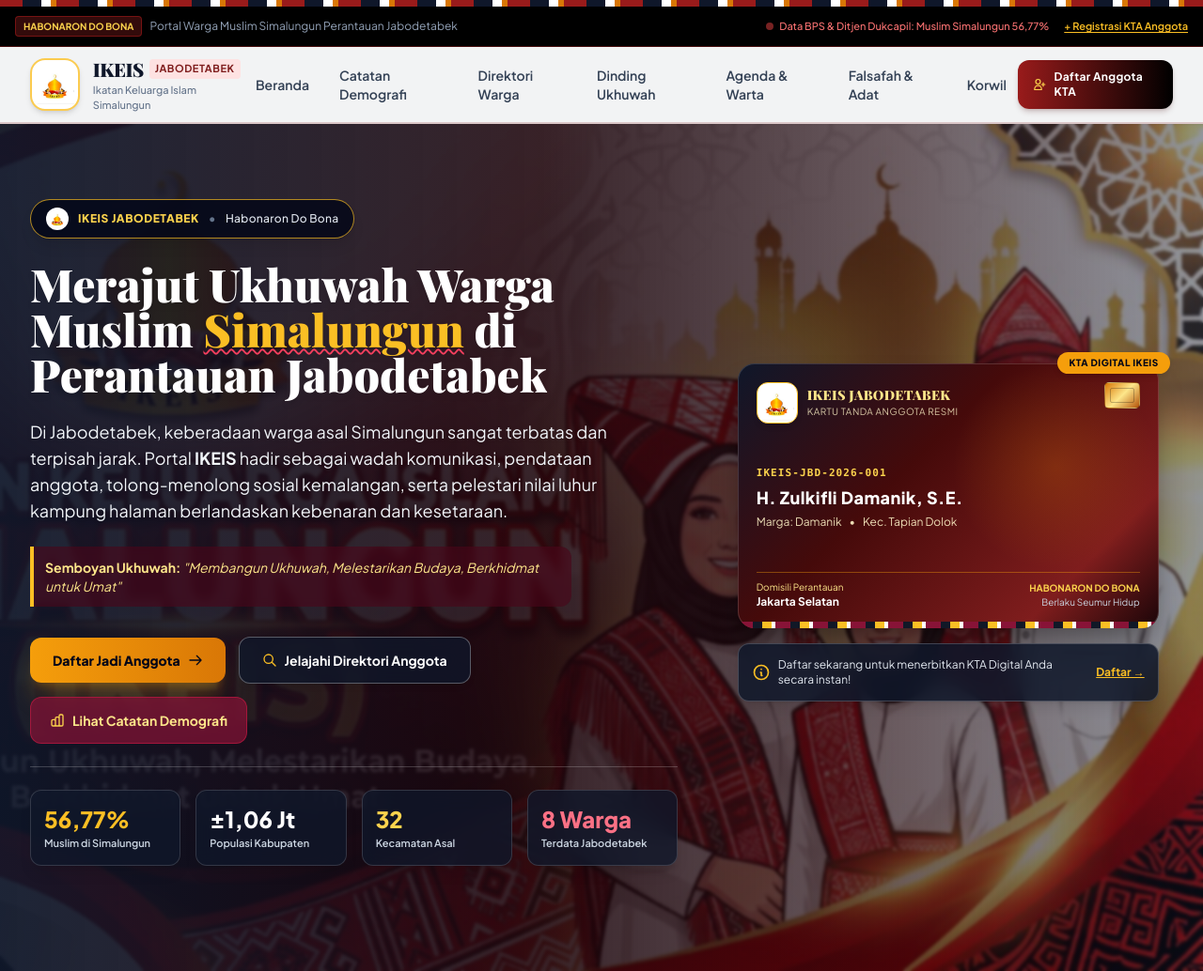
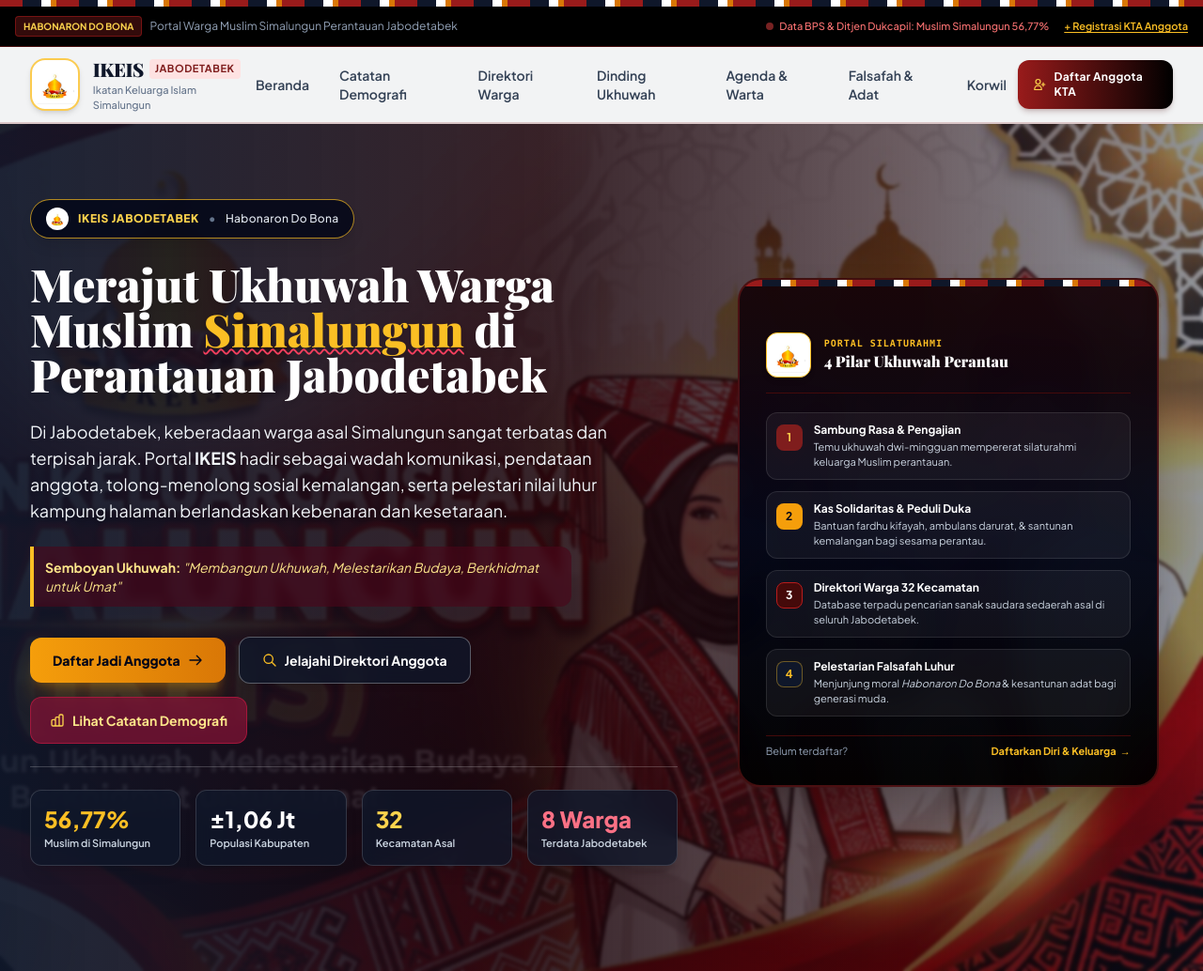
Before and after one commit to giginswanto-ship-it/ikeis, a website: page index.html in a window 1280 px wide. Shown: the top 1034 px of the page at 94% size. Drawn offline with nearby package versions, Linux system fonts and the light colour scheme; a web font is replaced by a local one.

Commit message:
Pindahkan contoh KTA dari Beranda ke Bagian Pendaftaran (Section 3)

```diff
--- a/index.html
+++ b/index.html
@@ -204,60 +204,73 @@
           </div>
         </div>
 
-        <!-- Right Visual / Featured KTA Card Preview -->
+        <!-- Right Visual: Maklumat & 4 Pilar Ukhuwah IKEIS (Contoh KTA dipindahkan ke Bagian Pendaftaran) -->
         <div class="lg:col-span-5 flex flex-col items-center">
-          <div class="relative w-full max-w-md">
-            <div class="absolute -top-3 -right-3 bg-amber-500 text-slate-950 font-black text-[10px] tracking-wider uppercase px-3 py-1 rounded-full shadow-md z-20">
-              KTA Digital IKEIS
+          <div class="w-full max-w-md bg-gradient-to-b from-[#160408]/95 via-slate-950/95 to-black/95 backdrop-blur-md p-6 sm:p-7 rounded-3xl border-2 border-red-900/50 shadow-2xl space-y-5 relative overflow-hidden">
+            <!-- Gorga border top stripe -->
+            <div class="simalungun-border-stripe absolute top-0 left-0 right-0"></div>
+
+            <!-- Header Card -->
+            <div class="flex items-center gap-3.5 pt-2 border-b border-red-950 pb-4">
+              <div class="w-12 h-12 rounded-xl bg-white p-1 flex items-center justify-center shadow-md border border-amber-400 overflow-hidden shrink-0">
+                <img src="assets/logo_ikeis.jpg" alt="Logo Resmi IKEIS" class="w-full h-full object-contain" />
+              </div>
+              <div>
+                <span class="text-[10px] font-mono uppercase tracking-widest text-amber-400 block font-bold">Portal Silaturahmi</span>
+                <h3 class="font-serif font-black text-base text-white">4 Pilar Ukhuwah Perantau</h3>
+              </div>
             </div>
 
-            <!-- Sample Interactive KTA Preview -->
-            <div class="kta-card cursor-pointer transform hover:scale-[1.02] transition-transform" onclick="viewMemberKta('IKEIS-JBD-2026-001')">
-              <!-- Top Row -->
-              <div class="flex items-start justify-between relative z-10">
-                <div class="flex items-center gap-2.5">
-                  <div class="w-11 h-11 rounded-xl bg-white p-0.5 flex items-center justify-center shadow-md overflow-hidden border border-amber-400">
-                    <img src="assets/logo_ikeis.jpg" alt="Logo Resmi IKEIS" class="w-full h-full object-contain" />
-                  </div>
-                  <div>
-                    <h3 class="font-serif font-black text-sm tracking-wide text-amber-200">IKEIS JABODETABEK</h3>
-                    <p class="text-[10px] text-amber-100/80 tracking-wider">KARTU TANDA ANGGOTA RESMI</p>
-                  </div>
+            <!-- List 4 Pilar -->
+            <div class="space-y-3 text-xs">
+              <div class="flex items-start gap-3 p-2.5 rounded-xl bg-white/5 border border-white/10 hover:border-amber-400/50 transition">
+                <div class="w-7 h-7 rounded-lg bg-red-900 text-amber-300 flex items-center justify-center font-bold text-xs shrink-0 mt-0.5">
+                  1
                 </div>
-                <div class="kta-chip"></div>
-              </div>
-
-              <!-- Middle Row: Member Info -->
-              <div class="my-3 relative z-10 space-y-1">
-                <div class="text-[11px] font-mono text-amber-300 tracking-widest font-semibold">IKEIS-JBD-2026-001</div>
-                <div class="text-base sm:text-lg font-extrabold text-white tracking-wide truncate">H. Zulkifli Damanik, S.E.</div>
-                <div class="text-xs text-amber-100/90 flex items-center gap-2">
-                  <span>Marga: Damanik</span>
-                  <span>•</span>
-                  <span>Kec. Tapian Dolok</span>
+                <div>
+                  <h4 class="font-bold text-white text-xs">Sambung Rasa & Pengajian</h4>
+                  <p class="text-[11px] text-slate-300 mt-0.5">Temu ukhuwah dwi-mingguan mempererat silaturahmi keluarga Muslim perantauan.</p>
                 </div>
               </div>
 
-              <!-- Bottom Row -->
-              <div class="flex items-end justify-between relative z-10 pt-2 border-t border-amber-500/40 text-[10px]">
+              <div class="flex items-start gap-3 p-2.5 rounded-xl bg-white/5 border border-white/10 hover:border-amber-400/50 transition">
+                <div class="w-7 h-7 rounded-lg bg-amber-500 text-slate-950 flex items-center justify-center font-bold text-xs shrink-0 mt-0.5">
+                  2
+                </div>
                 <div>
-                  <span class="text-amber-200 block">Domisili Perantauan</span>
-                  <span class="font-bold text-white text-xs">Jakarta Selatan</span>
+                  <h4 class="font-bold text-white text-xs">Kas Solidaritas & Peduli Duka</h4>
+                  <p class="text-[11px] text-slate-300 mt-0.5">Bantuan fardhu kifayah, ambulans darurat, & santunan kemalangan bagi sesama perantau.</p>
                 </div>
-                <div class="text-right">
-                  <span class="text-amber-300 block font-bold">HABONARON DO BONA</span>
-                  <span class="text-slate-300">Berlaku Seumur Hidup</span>
+              </div>
+
+              <div class="flex items-start gap-3 p-2.5 rounded-xl bg-white/5 border border-white/10 hover:border-amber-400/50 transition">
+                <div class="w-7 h-7 rounded-lg bg-red-950 text-white flex items-center justify-center font-bold text-xs shrink-0 mt-0.5 border border-red-700">
+                  3
+                </div>
+                <div>
+                  <h4 class="font-bold text-white text-xs">Direktori Warga 32 Kecamatan</h4>
+                  <p class="text-[11px] text-slate-300 mt-0.5">Database terpadu pencarian sanak saudara sedaerah asal di seluruh Jabodetabek.</p>
+                </div>
+              </div>
+
+              <div class="flex items-start gap-3 p-2.5 rounded-xl bg-white/5 border border-white/10 hover:border-amber-400/50 transition">
+                <div class="w-7 h-7 rounded-lg bg-slate-900 text-amber-400 flex items-center justify-center font-bold text-xs shrink-0 mt-0.5 border border-amber-400/40">
+                  4
+                </div>
+                <div>
+                  <h4 class="font-bold text-white text-xs">Pelestarian Falsafah Luhur</h4>
+                  <p class="text-[11px] text-slate-300 mt-0.5">Menjunjung moral <em>Habonaron Do Bona</em> & kesantunan adat bagi generasi muda.</p>
                 </div>
               </div>
             </div>
 
-            <!-- Callout Note under card -->
-            <div class="mt-4 p-3.5 bg-slate-900/85 backdrop-blur-md rounded-xl border border-white/20 text-xs text-slate-200 flex items-center justify-between shadow-lg">
-              <div class="flex items-center gap-2">
-                <svg class="w-5 h-5 text-amber-400 shrink-0" fill="none" stroke="currentColor" viewBox="0 0 24 24"><path stroke-linecap="round" stroke-linejoin="round" stroke-width="2" d="M13 16h-1v-4h-1m1-4h.01M21 12a9 9 0 11-18 0 9 9 0 0118 0z"></path></svg>
-                <span>Daftar sekarang untuk menerbitkan KTA Digital Anda secara instan!</span>
-              </div>
-              <a href="#pendaftaran" class="font-bold text-amber-400 hover:text-amber-300 shrink-0 underline ml-2">Daftar &rarr;</a>
+            <!-- Footer Card Note -->
+            <div class="pt-2 border-t border-red-950 flex items-center justify-between text-[11px]">
+              <span class="text-slate-400">Belum terdaftar?</span>
+              <a href="#pendaftaran" class="font-bold text-amber-400 hover:text-amber-300 flex items-center gap-1 group">
+                <span>Daftarkan Diri & Keluarga</span>
+                <span class="group-hover:translate-x-1 transition-transform">&rarr;</span>
+              </a>
             </div>
           </div>
         </div>
@@ -576,6 +589,69 @@
         <p class="text-sm text-slate-600 max-w-xl mx-auto">
           Mari daftarkan diri dan keluarga Anda untuk memperkuat ukhuwah. Setelah mendaftar, KTA Digital resmi dengan ID keanggotaan unik akan langsung diterbitkan secara otomatis.
         </p>
+      </div>
+
+      <!-- Pratinjau KTA Digital Resmi (Dipindahkan dari Beranda) -->
+      <div class="mb-10 bg-gradient-to-br from-[#140407] via-slate-950 to-black p-6 sm:p-8 rounded-3xl border border-red-900/60 shadow-xl text-white">
+        <div class="grid grid-cols-1 md:grid-cols-12 gap-8 items-center">
+          <div class="md:col-span-6 space-y-3">
+            <span class="inline-flex items-center gap-1.5 px-3 py-1 rounded-full bg-red-950 border border-red-700 text-amber-300 text-[11px] font-bold uppercase tracking-wider">
+              Contoh Kartu Tanda Anggota (KTA) Digital
+            </span>
+            <h3 class="text-xl sm:text-2xl font-black font-serif text-white">
+              Diterbitkan Otomatis Setelah Registrasi
+            </h3>
+            <p class="text-xs sm:text-sm text-slate-300 leading-relaxed">
+              Setiap warga yang mendaftar akan langsung memperoleh KTA Digital resmi dengan nomor ID unik keanggotaan. Kartu dapat diunduh/dicetak (format PDF) serta dibagikan langsung ke WhatsApp.
+            </p>
+            <div class="flex flex-wrap items-center gap-4 pt-1 text-xs text-amber-300">
+              <span class="flex items-center gap-1.5"><span class="w-2 h-2 rounded-full bg-emerald-400"></span> ID Unik Otomatis</span>
+              <span class="flex items-center gap-1.5"><span class="w-2 h-2 rounded-full bg-emerald-400"></span> Cetak PDF Langsung</span>
+              <span class="flex items-center gap-1.5"><span class="w-2 h-2 rounded-full bg-emerald-400"></span> Bagikan ke WhatsApp</span>
+            </div>
+          </div>
+          <div class="md:col-span-6 flex justify-center">
+            <!-- Sample Interactive KTA Preview -->
+            <div class="kta-card cursor-pointer transform hover:scale-[1.02] transition-transform select-none shadow-2xl" onclick="viewMemberKta('IKEIS-JBD-2026-001')">
+              <!-- Top Row -->
+              <div class="flex items-start justify-between relative z-10">
+                <div class="flex items-center gap-2.5">
+                  <div class="w-10 h-10 rounded-xl bg-white p-0.5 flex items-center justify-center shadow-md overflow-hidden border border-amber-400">
+                    <img src="assets/logo_ikeis.jpg" alt="Logo Resmi IKEIS" class="w-full h-full object-contain" />
+                  </div>
+                  <div>
+                    <h3 class="font-serif font-black text-xs tracking-wide text-amber-200">IKEIS JABODETABEK</h3>
+                    <p class="text-[9px] text-amber-100/80 tracking-wider">KARTU TANDA ANGGOTA RESMI</p>
+                  </div>
+                </div>
+                <div class="kta-chip"></div>
+              </div>
+
+              <!-- Middle Row: Member Info -->
+              <div class="my-2.5 relative z-10 space-y-0.5">
+                <div class="text-[10px] font-mono text-amber-300 tracking-widest font-semibold">IKEIS-JBD-2026-001</div>
+                <div class="text-base font-extrabold text-white tracking-wide truncate">H. Zulkifli Damanik, S.E.</div>
+                <div class="text-[11px] text-amber-100/90 flex items-center gap-2">
+                  <span>Marga: Damanik</span>
+                  <span>•</span>
+                  <span>Kec. Tapian Dolok</span>
+                </div>
+              </div>
+
+              <!-- Bottom Row -->
+              <div class="flex items-end justify-between relative z-10 pt-2 border-t border-amber-500/40 text-[9px]">
+                <div>
+                  <span class="text-amber-200 block text-[9px]">Domisili Perantauan</span>
+                  <span class="font-bold text-white text-[11px]">Jakarta Selatan</span>
+                </div>
+                <div class="text-right">
+                  <span class="text-amber-300 block font-bold text-[9px]">HABONARON DO BONA</span>
+                  <span class="text-slate-300 text-[9px]">Berlaku Seumur Hidup</span>
+                </div>
+              </div>
+            </div>
+          </div>
+        </div>
       </div>
 
       <!-- Card Form -->
```
